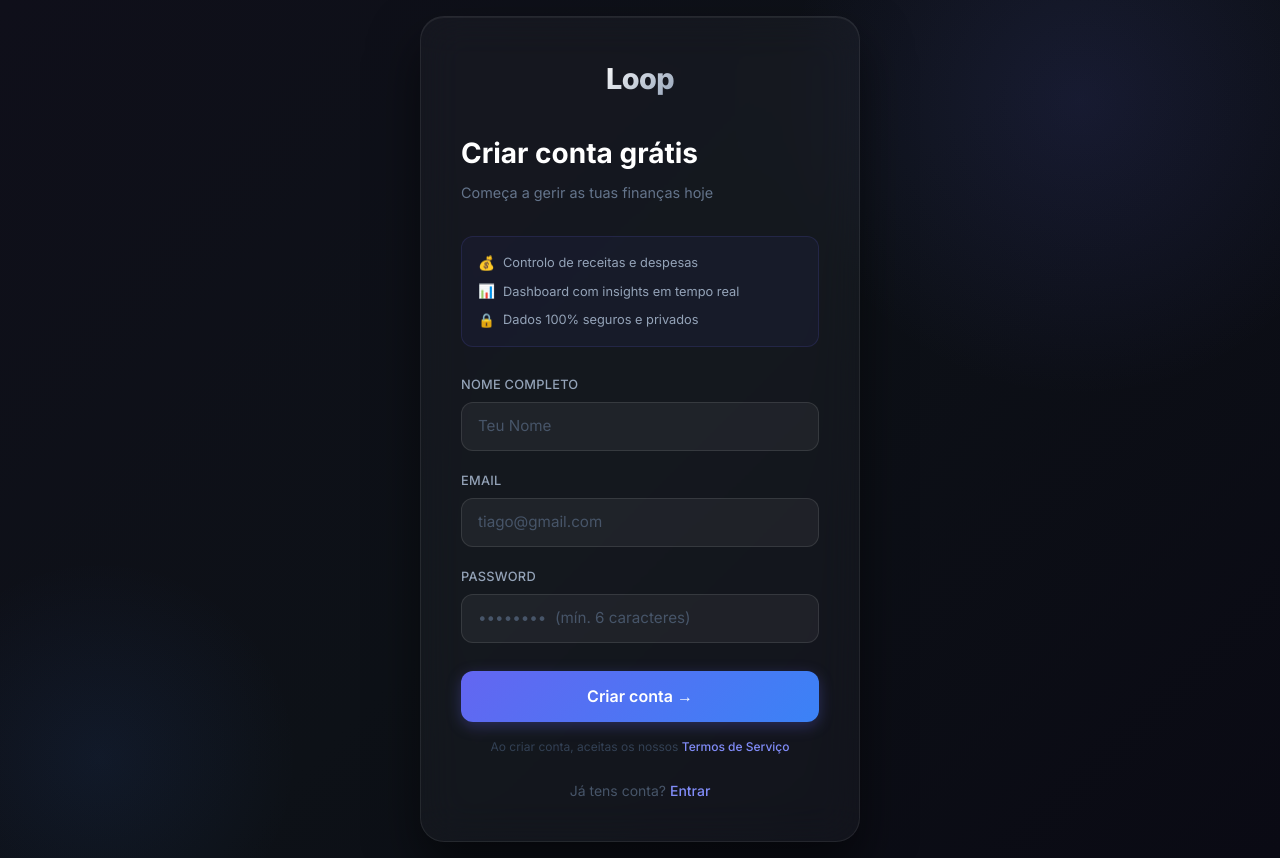
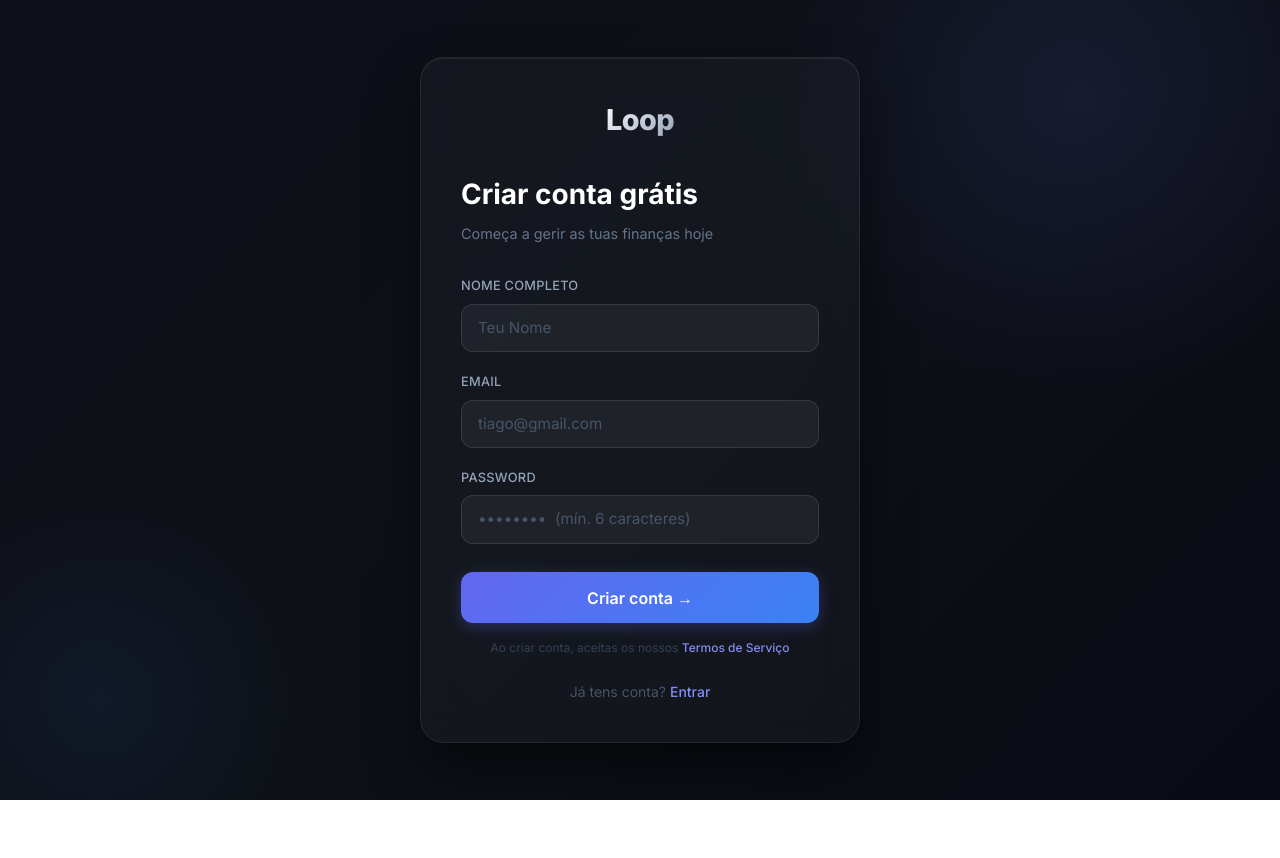
Before and after one commit to Kayo04/Loop, a Next.js app: page /register in a window 1280 px wide. After the commit the page ends 800 px from the top, so only its background shows below. Built offline with nearby package versions, Linux system fonts and the light colour scheme.

Commit message:
style: remove perks box from register page

```diff
--- a/app/(auth)/register/page.tsx
+++ b/app/(auth)/register/page.tsx
@@ -240,11 +240,6 @@ export default async function RegisterPage({
           <h1 className="auth-title">Criar conta grátis</h1>
           <p className="auth-subtitle">Começa a gerir as tuas finanças hoje</p>
 
-          <div className="auth-perks">
-            <div className="auth-perk"><span className="auth-perk-icon">💰</span> Controlo de receitas e despesas</div>
-            <div className="auth-perk"><span className="auth-perk-icon">📊</span> Dashboard com insights em tempo real</div>
-            <div className="auth-perk"><span className="auth-perk-icon">🔒</span> Dados 100% seguros e privados</div>
-          </div>
 
           <form action={signup}>
             <div className="auth-field">
```
